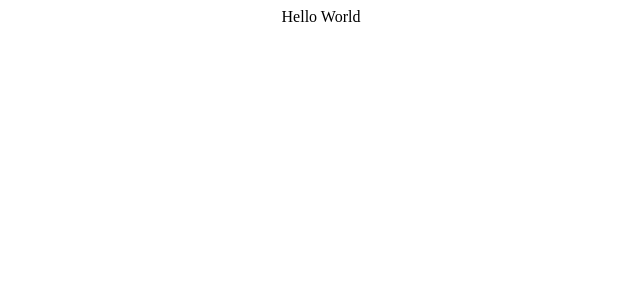
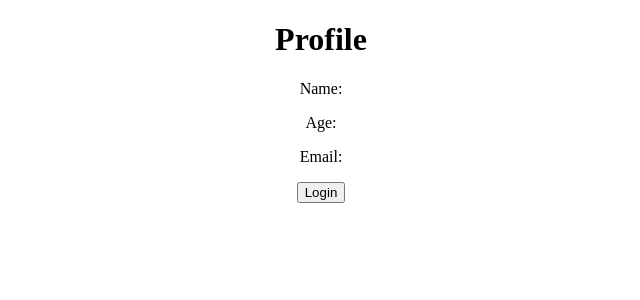
Before and after one commit to Annie-Huang/react-redux-toolkit-tutorial, a React (Create React App) app: page / in a window 1280 px wide. Shown: the top 300 px of the page, without its empty margins (319-959 px from the left). Built offline with nearby package versions, Linux system fonts and the light colour scheme.

Commit message:
Add Login and Profile component

```diff
--- a/src/App.js
+++ b/src/App.js
@@ -1,7 +1,14 @@
 import './App.css';
+import Profile from './components/Profile';
+import Login from './components/Login';
 
 function App() {
-  return <div className='App'>Hello World</div>;
+  return (
+    <div className='App'>
+      <Profile />
+      <Login />
+    </div>
+  );
 }
 
 export default App;
--- /dev/null
+++ b/src/components/Login.js
@@ -0,0 +1,11 @@
+import React from 'react';
+
+const Login = () => {
+  return (
+    <div>
+      <button>Login</button>
+    </div>
+  );
+};
+
+export default Login;
--- /dev/null
+++ b/src/components/Profile.js
@@ -0,0 +1,14 @@
+import React from 'react';
+
+const Profile = () => {
+  return (
+    <div>
+      <h1>Profile</h1>
+      <p>Name: </p>
+      <p>Age: </p>
+      <p>Email: </p>
+    </div>
+  );
+};
+
+export default Profile;
```
